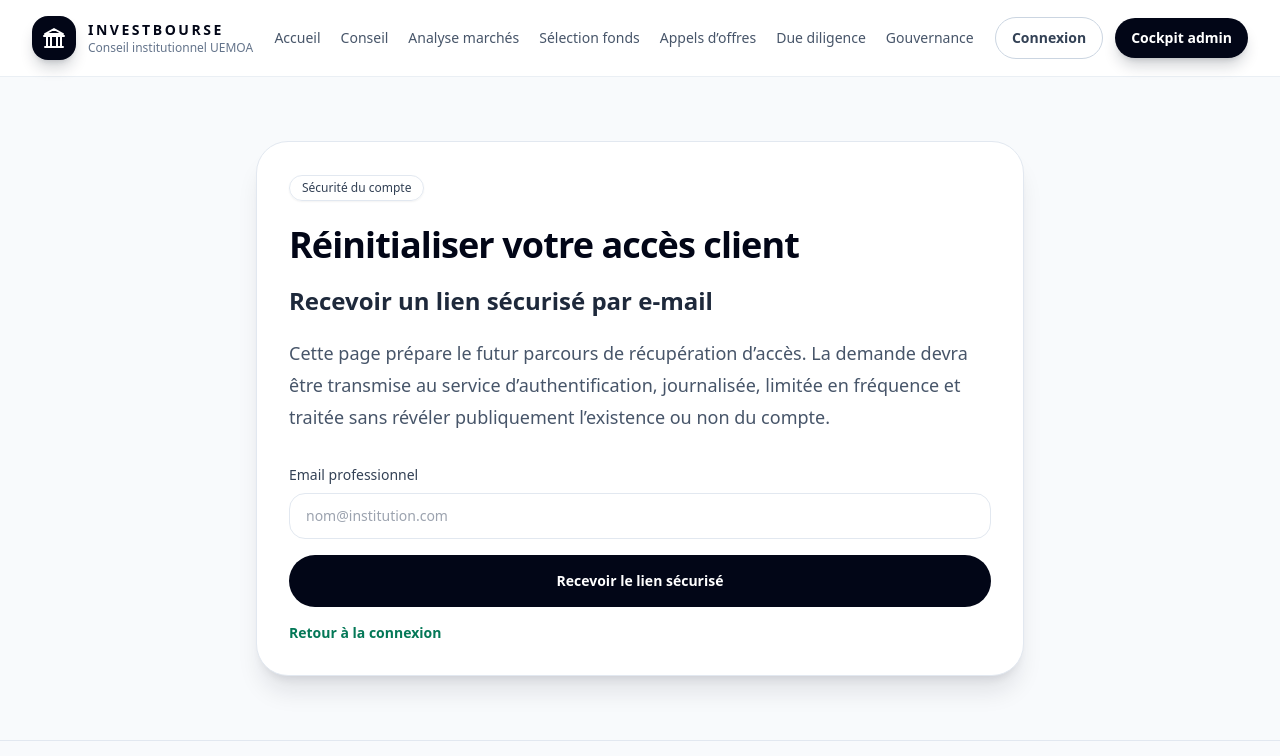
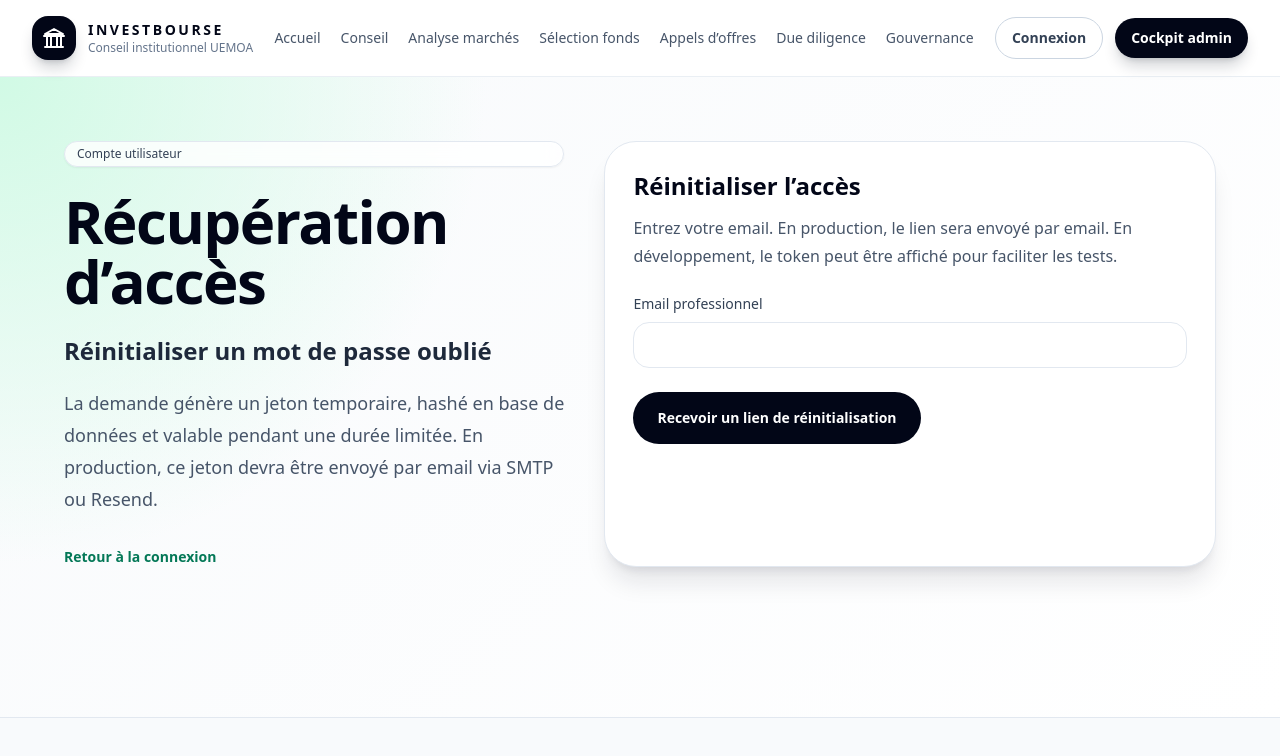
Before and after one commit to Patricked-code/Investbourse, a Next.js app in the folder apps/web/: page /compte/recuperation in a window 1280 px wide. Shown: the top 756 px of the page. Built offline with nearby package versions, Linux system fonts and the light colour scheme.

Commit message:
feat(web): connect password recovery page

```diff
--- a/apps/web/app/compte/recuperation/page.tsx
+++ b/apps/web/app/compte/recuperation/page.tsx
@@ -2,35 +2,30 @@ import type { Metadata } from "next";
 import Link from "next/link";
 import { Header } from "@/components/organisms/Header";
 import { Footer } from "@/components/organisms/Footer";
+import { PasswordResetRequestForm } from "@/components/molecules/PasswordResetRequestForm";
 import { Badge } from "@/components/atoms/Badge";
 
 export const metadata: Metadata = {
-  title: "Réinitialisation accès client | Investbourse",
-  description: "Page de demande de réinitialisation d’accès pour les utilisateurs institutionnels Investbourse.",
+  title: "Récupération d’accès | Investbourse",
+  description: "Demande de réinitialisation du mot de passe pour l’espace institutionnel Investbourse.",
   robots: { index: false, follow: false },
 };
 
-export default function AccountRecoveryPage() {
+export default function PasswordRecoveryPage() {
   return (
     <>
       <Header />
-      <main className="min-h-[80vh] bg-slate-50 px-5 py-16 lg:px-8">
-        <section className="mx-auto max-w-3xl rounded-[2rem] border border-slate-200 bg-white p-8 shadow-xl shadow-slate-900/10">
-          <Badge>Sécurité du compte</Badge>
-          <h1 className="mt-6 text-4xl font-semibold tracking-tight text-slate-950">Réinitialiser votre accès client</h1>
-          <h2 className="mt-5 text-2xl font-semibold text-slate-800">Recevoir un lien sécurisé par e-mail</h2>
-          <p className="mt-5 text-lg leading-8 text-slate-600">
-            Cette page prépare le futur parcours de récupération d’accès. La demande devra être transmise au service d’authentification, journalisée, limitée en fréquence et traitée sans révéler publiquement l’existence ou non du compte.
-          </p>
-          <form className="mt-8 grid gap-4" method="post" action="/api/auth/access-recovery">
-            <label className="grid gap-2 text-sm font-medium text-slate-700">
-              Email professionnel
-              <input name="email" type="email" required className="rounded-2xl border border-slate-200 bg-white px-4 py-3 outline-none focus:border-emerald-400 focus:ring-4 focus:ring-emerald-100" placeholder="nom@institution.com" />
-            </label>
-            <button type="submit" className="rounded-full bg-slate-950 px-6 py-4 text-sm font-semibold text-white hover:bg-emerald-700">Recevoir le lien sécurisé</button>
-            <Link href="/auth/login" className="text-sm font-semibold text-emerald-700">Retour à la connexion</Link>
-          </form>
-        </section>
+      <main className="min-h-[80vh] bg-[radial-gradient(circle_at_top_left,#d1fae5,transparent_34%),linear-gradient(135deg,#f8fafc,#ffffff)] px-5 py-16 lg:px-8">
+        <div className="mx-auto grid max-w-6xl gap-10 lg:grid-cols-[0.9fr_1.1fr]">
+          <section className="flex flex-col justify-center">
+            <Badge>Compte utilisateur</Badge>
+            <h1 className="mt-6 text-4xl font-semibold tracking-tight text-slate-950 md:text-6xl">Récupération d’accès</h1>
+            <h2 className="mt-6 text-2xl font-semibold text-slate-800">Réinitialiser un mot de passe oublié</h2>
+            <p className="mt-5 text-lg leading-8 text-slate-600">La demande génère un jeton temporaire, hashé en base de données et valable pendant une durée limitée. En production, ce jeton devra être envoyé par email via SMTP ou Resend.</p>
+            <Link href="/auth/login" className="mt-8 inline-flex text-sm font-semibold text-emerald-700">Retour à la connexion</Link>
+          </section>
+          <PasswordResetRequestForm />
+        </div>
       </main>
       <Footer />
     </>
```
